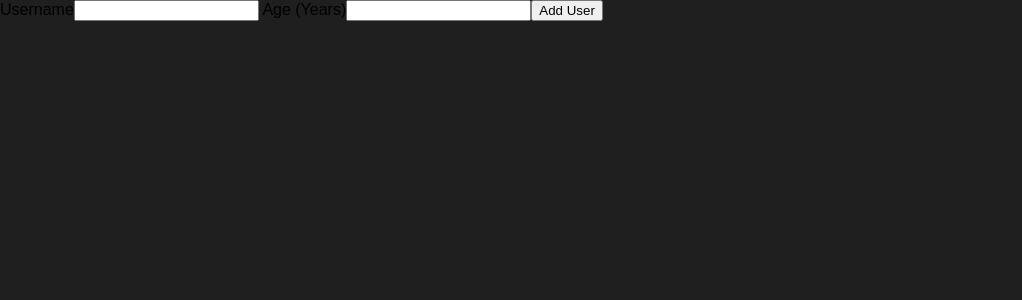
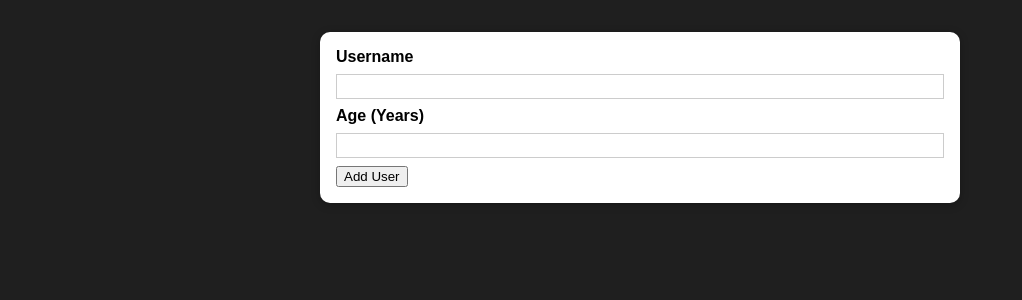
Before and after one commit to JoyUmoekpo/Unit-1-Practice-Project-User-Input, a React (Create React App) app: page / in a window 1280 px wide. Shown: the top 300 px of the page, without its empty margins (0-1022 px from the left). Built offline with nearby package versions, Linux system fonts and the light colour scheme.

Commit message:
Created Card component and styling

```diff
--- /dev/null
+++ b/src/components/UI/Card.js
@@ -0,0 +1,11 @@
+import React from 'react'
+
+import classes from './Card.module.css'
+
+function Card(props) {
+  return (
+    <div className={`${classes.card} ${props.className}`}>{props.children}</div>
+  )
+}
+
+export default Card
--- /dev/null
+++ b/src/components/UI/Card.module.css
@@ -0,0 +1,5 @@
+.card {
+  background: white;
+  box-shadow: 0 2px 8px rgba(0, 0, 0, 0.26);
+  border-radius: 10px;
+}
--- a/src/components/Users/AddUser.js
+++ b/src/components/Users/AddUser.js
@@ -1,17 +1,24 @@
 import React from "react";
+
+import Card from '../UI/Card';
+
+import classes from './AddUser.module.css'
 
 function AddUser(props) {
 	const addUserHandler = (event) => {
 		event.preventDefault();
-  }
+	};
 
 	return (
+		<Card className={classes.input}>
 			<form onSubmit={addUserHandler}>
 				<label htmlFor="username">Username</label>
-			<input id="username" type="text" />			<label htmlFor="username">Age (Years)</label>
+				<input id="username" type="text" />{" "}
+				<label htmlFor="username">Age (Years)</label>
 				<input id="username" type="number" />
 				<button type="submit">Add User</button>
 			</form>
+		</Card>
 	);
 }
 
--- /dev/null
+++ b/src/components/Users/AddUser.module.css
@@ -0,0 +1,26 @@
+.input {
+  margin: 2rem auto;
+  padding: 1rem;
+  width: 90%;
+  max-width: 40rem;
+}
+
+.input label {
+  display: block;
+  font-weight: bold;
+  margin-bottom: 0.5rem;
+}
+
+.input input {
+  font: inherit;
+  display: block;
+  width: 100%;
+  border: 1px solid #ccc;
+  padding: 0.15rem;
+  margin-bottom: 0.5rem;
+}
+
+.input input:focus {
+  outline: none;
+  border-color: #4f005f;
+}
```
Lines whose indentation alone changed are shown as unchanged.
